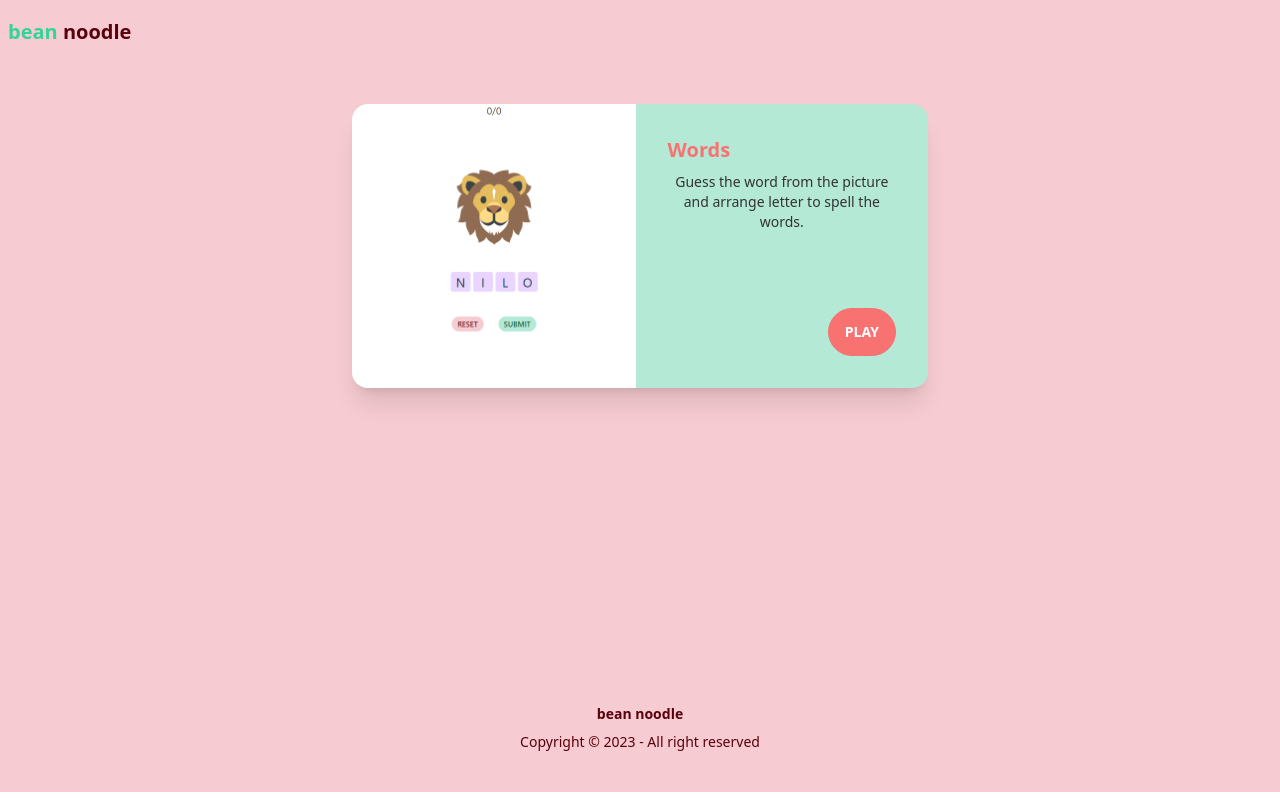
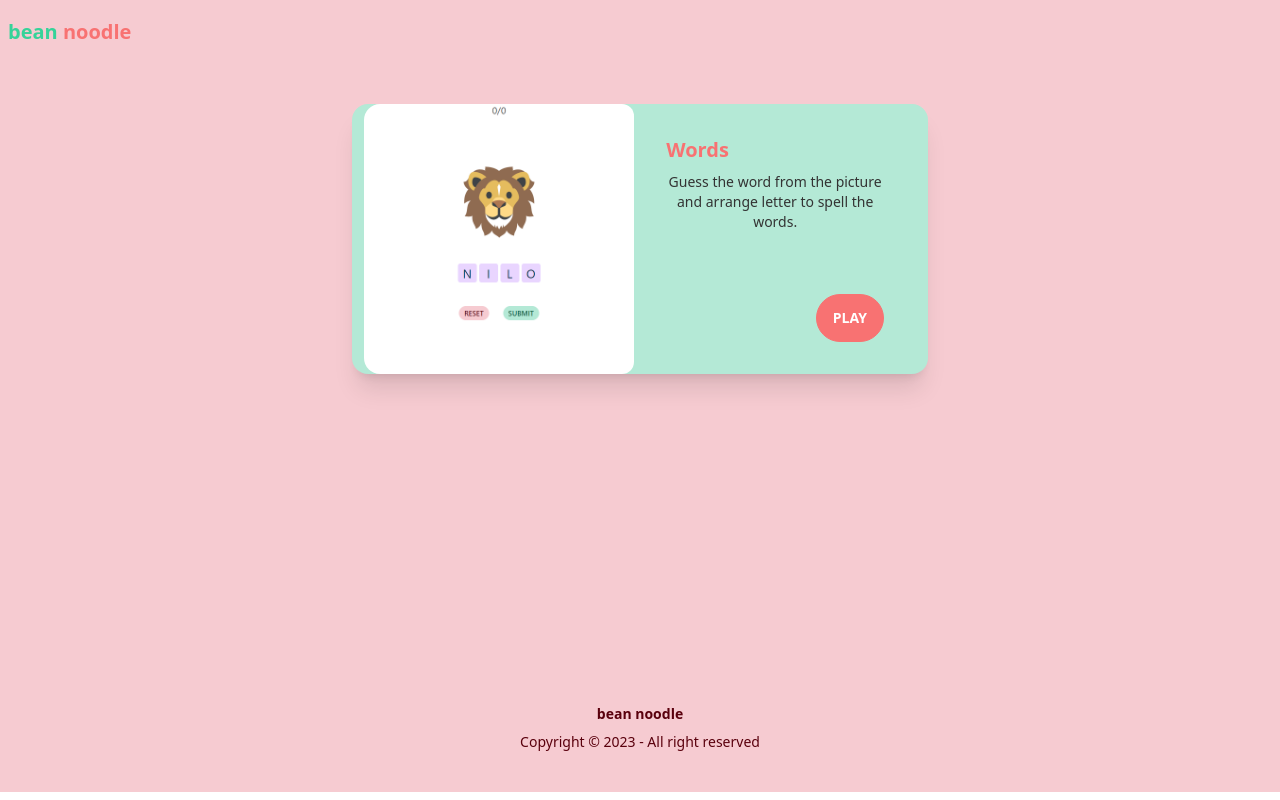
Before and after one commit to pwhb/bean-noodle, a plain HTML site: page index.html in a window 1280 px wide. Drawn offline with nearby package versions, Linux system fonts and the light colour scheme; files whose address does not match are found by name.

Commit message:
better ui

```diff
--- a/index.html
+++ b/index.html
@@ -15,12 +15,12 @@
 <body>
     <div class="text-center prevent-select">
         <div class="navbar bg-secondary text-secondary-content">
-            <a class="text-xl font-bold"><span class="text-success">bean&nbsp;</span>noodle</a>
+            <a class="text-xl text-error font-bold"><span class="text-success">bean&nbsp;</span>noodle</a>
         </div>
         <div class="bg-secondary min-h-[75vh] py-10">
-            <div class="max-w-xl mx-auto">
-                <div class="card card-side bg-accent shadow-xl">
-                    <figure><img src="public/words.png" alt="Album" /></figure>
+            <div class="max-w-xl md:mx-auto mx-3">
+                <div class="card card-side bg-accent shadow-xl px-3">
+                    <figure><img src="public/words.png" alt="words" class="rounded rounded-xl" /></figure>
                     <div class="card-body">
                         <h2 class="card-title text-error font-bold">Words</h2>
                         <p class="text-sm">Guess the word from the picture and arrange letter to spell the words.</p>
```
